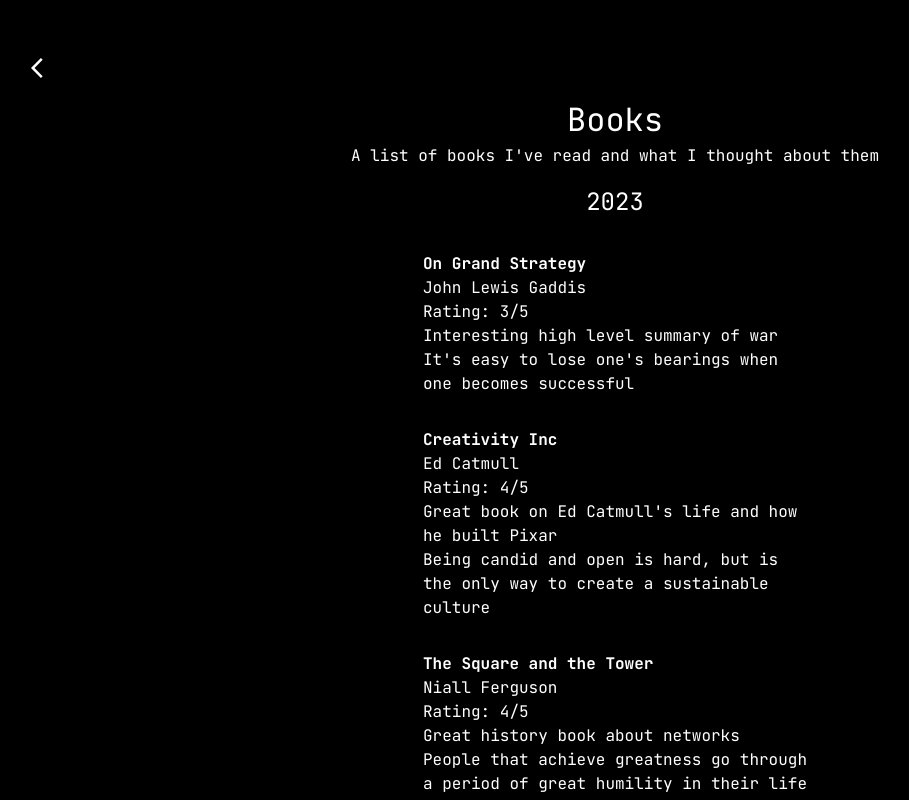
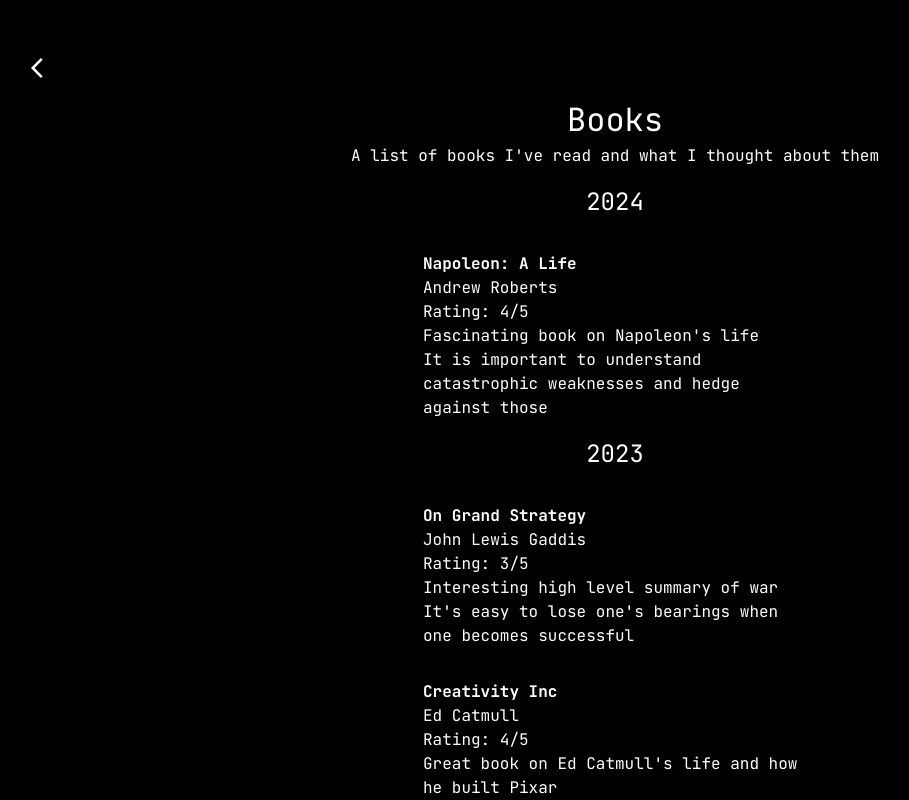
Before and after one commit to hwsimmons17/personal-site, a Next.js app: page /interests/books in a window 1280 px wide. Shown: the top 800 px of the page, without its empty margins (25-934 px from the left). Built offline with nearby package versions, Linux system fonts and the light colour scheme.

Commit message:
add napoleon a life

```diff
--- a/src/app/interests/books/page.tsx
+++ b/src/app/interests/books/page.tsx
@@ -9,6 +9,21 @@
       </Link>
       <h1>Books</h1>
       <p>A list of books I&apos;ve read and what I thought about them</p>
+
+      <h2 className="mt-4">2024</h2>
+
+      <div className="mt-8 w-96">
+        <a href="https://www.amazon.com/Napoleon-Life-Andrew-Roberts/dp/0143127853/ref=asc_df_0143127853/?tag=hyprod-20&linkCode=df0&hvadid=312021252609&hvpos=&hvnetw=g&hvrand=9416865979249217082&hvpone=&hvptwo=&hvqmt=&hvdev=c&hvdvcmdl=&hvlocint=&hvlocphy=9029471&hvtargid=pla-435230722737&psc=1&mcid=cc5ea21cd03a3a94974cbb2d6753f6bc">
+          <b>Napoleon: A Life</b>
+        </a>
+        <p>Andrew Roberts</p>
+        <p>Rating: 4/5</p>
+        <p>Fascinating book on Napoleon&apos;s life</p>
+        <p>
+          It is important to understand catastrophic weaknesses and hedge
+          against those
+        </p>
+      </div>
 
       <h2 className="mt-4">2023</h2>
 
```
